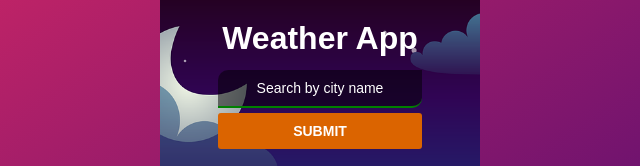
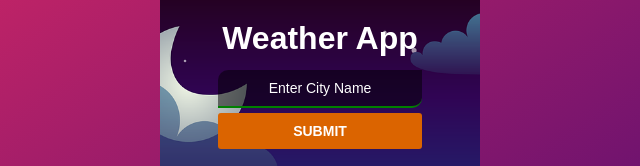
Before and after one commit to divyanshujain9196/Weather_Recognizer, a plain HTML site: page index.html in a window 1280 px wide. Shown: the part 133-299 px from the top of the page, 320-960 px from the left. Drawn offline with Linux system fonts and the light colour scheme.

Commit message:
Update index.html

```diff
--- a/index.html
+++ b/index.html
@@ -11,7 +11,7 @@
         <div class="container top">
             <h1>Weather App</h1>
             <form action="" onsubmit="return false">
-                <input type="text" class="search" placeholder="Search by city name">
+                <input type="text" class="search" placeholder="Enter City Name">
                 <button type="submit" class="btn">Submit</button>
                 <p class="error"></p>
             </form>
```
